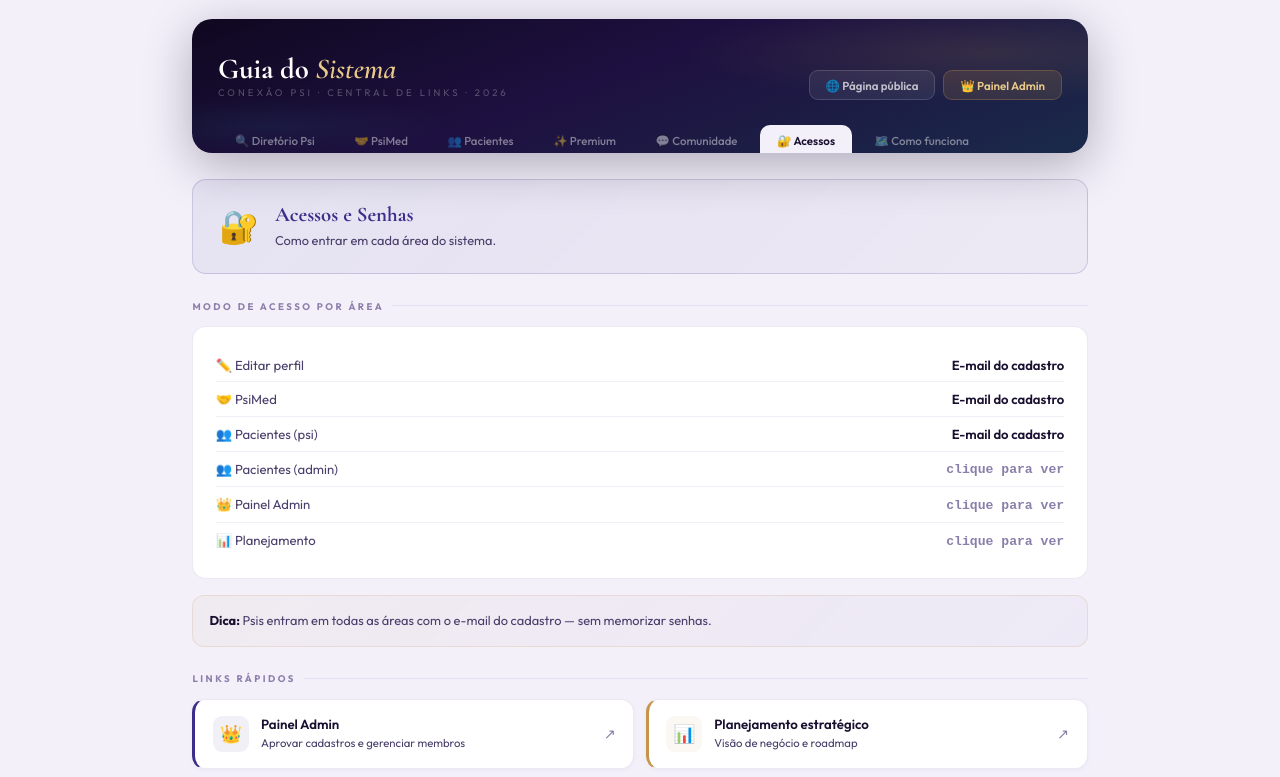
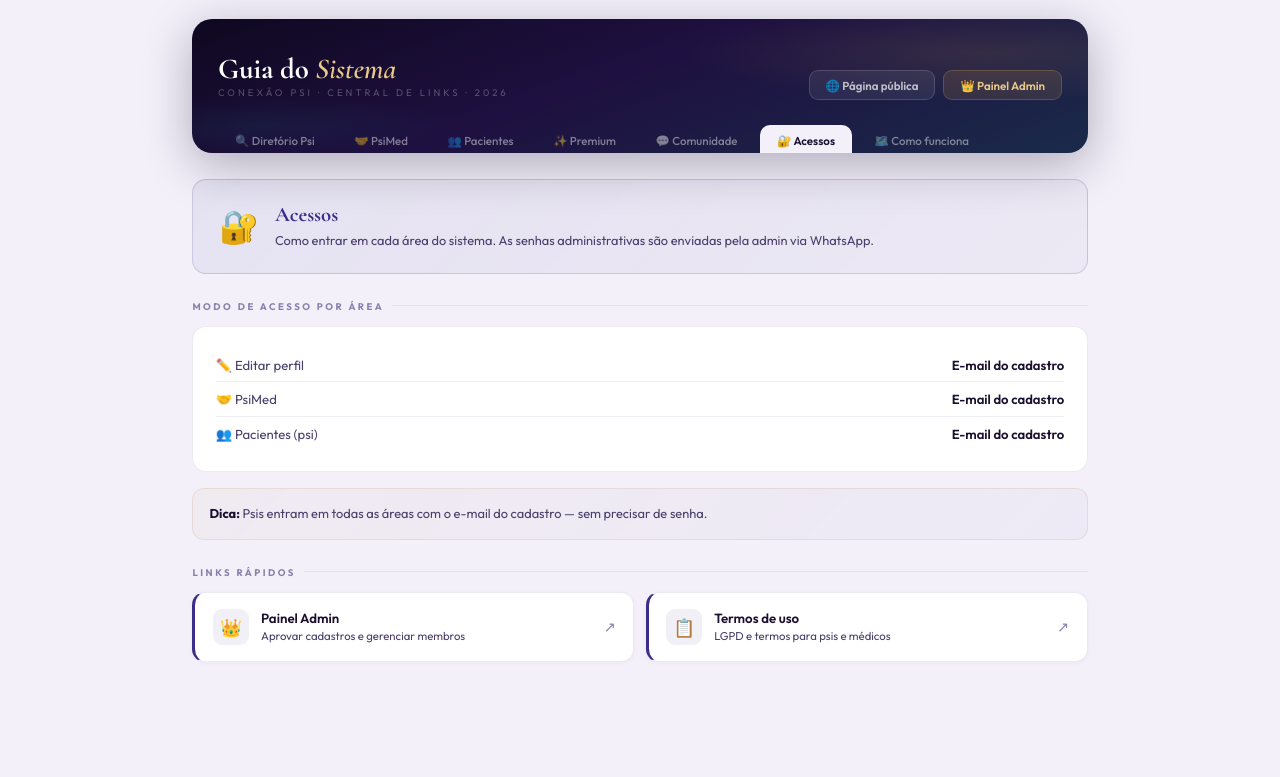
Before and after one commit to michellepsicologiareal-collab/redepsicologosconexaopsi, a plain HTML site: page sistema.html in a window 1280 px wide. Both pictures are taken after a click on the button "🔐 Acessos". Shown: the top 777 px of the page. Drawn offline with nearby package versions, Linux system fonts and the light colour scheme.

Commit message:
Add files via upload

```diff
--- a/sistema.html
+++ b/sistema.html
@@ -283,8 +283,8 @@ body{font-family:'Outfit',sans-serif;background:var(--body-bg);color:var(--text)
   <div class="prod-hero prod-hero-roxo">
     <div class="prod-icon">🔐</div>
     <div>
-      <div class="prod-title" style="color:var(--roxo)">Acessos e Senhas</div>
-      <div class="prod-desc">Como entrar em cada área do sistema.</div>
+      <div class="prod-title" style="color:var(--roxo)">Acessos</div>
+      <div class="prod-desc">Como entrar em cada área do sistema. As senhas administrativas são enviadas pela admin via WhatsApp.</div>
     </div>
   </div>
   <div class="label">Modo de acesso por área</div>
@@ -292,16 +292,14 @@ body{font-family:'Outfit',sans-serif;background:var(--body-bg);color:var(--text)
     <div class="info-row"><span class="info-key">✏️ Editar perfil</span><span class="info-val">E-mail do cadastro</span></div>
     <div class="info-row"><span class="info-key">🤝 PsiMed</span><span class="info-val">E-mail do cadastro</span></div>
     <div class="info-row"><span class="info-key">👥 Pacientes (psi)</span><span class="info-val">E-mail do cadastro</span></div>
-    <div class="info-row"><span class="info-key">👥 Pacientes (admin)</span><span class="info-val"><span class="senha-val" onclick="toggleSenha(this,'conexaopsi2026')">clique para ver</span></span></div>
-    <div class="info-row"><span class="info-key">👑 Painel Admin</span><span class="info-val"><span class="senha-val" onclick="toggleSenha(this,'hub2026')">clique para ver</span></span></div>
-    <div class="info-row"><span class="info-key">📊 Planejamento</span><span class="info-val"><span class="senha-val" onclick="toggleSenha(this,'plano2026')">clique para ver</span></span></div>
+
   </div>
-  <div class="highlight"><strong>Dica:</strong> Psis entram em todas as áreas com o e-mail do cadastro — sem memorizar senhas.</div>
+  <div class="highlight"><strong>Dica:</strong> Psis entram em todas as áreas com o e-mail do cadastro — sem precisar de senha.</div>
   <div class="label">Links rápidos</div>
   <div class="links-grid">
     <a href="admin.html" target="_blank" class="lcard roxo"><div class="lcard-icon">👑</div><div class="lcard-info"><div class="lcard-title">Painel Admin</div><div class="lcard-desc">Aprovar cadastros e gerenciar membros</div></div><span class="lcard-arrow">↗</span></a>
-    <a href="planejamento.html" target="_blank" class="lcard gold"><div class="lcard-icon">📊</div><div class="lcard-info"><div class="lcard-title">Planejamento estratégico</div><div class="lcard-desc">Visão de negócio e roadmap</div></div><span class="lcard-arrow">↗</span></a>
-    <a href="documentacao_tecnica.html" target="_blank" class="lcard roxo"><div class="lcard-icon">📖</div><div class="lcard-info"><div class="lcard-title">Documentação técnica</div><div class="lcard-desc">Stack, banco e arquitetura</div></div><span class="lcard-arrow">↗</span></a>
+
+
     <a href="termos_conexaopsi.html" target="_blank" class="lcard roxo"><div class="lcard-icon">📋</div><div class="lcard-info"><div class="lcard-title">Termos de uso</div><div class="lcard-desc">LGPD e termos para psis e médicos</div></div><span class="lcard-arrow">↗</span></a>
   </div>
 </div>
```
